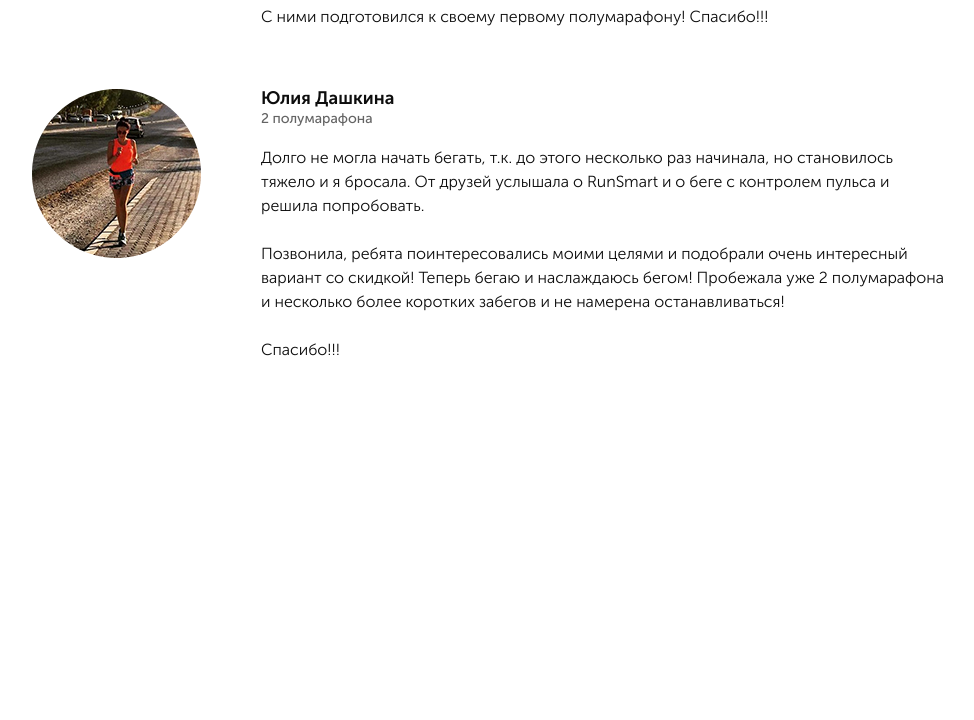
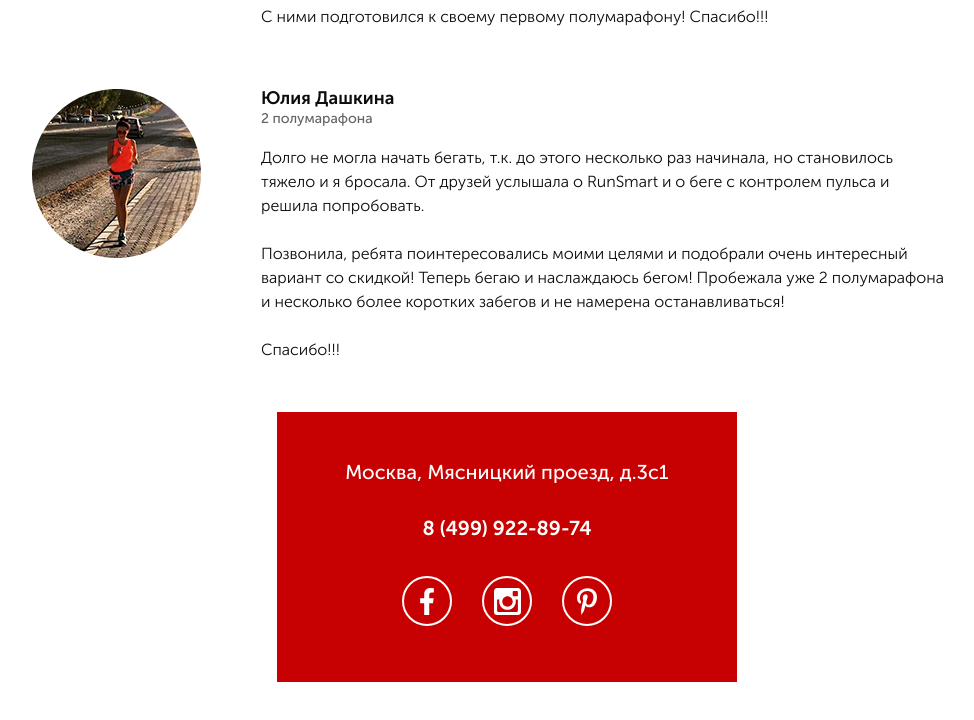
Before and after one commit to l1kholetov/pulse, a website: page src/index.html in a window 1280 px wide. Shown: the part 4388-5108 px from the top of the page, without its empty margins (133-1107 px from the left). Before the commit the page ends 4800 px from the top, so only its background shows below. Drawn offline with nearby package versions, Linux system fonts and the light colour scheme.

Commit message:
add footer

```diff
--- a/src/index.html
+++ b/src/index.html
@@ -626,6 +626,24 @@
 		</div>
 	</section>
 
+	<footer class="footer">
+		<!-- <iframe src="https://www.google.com/maps/embed?pb=!1m18!1m12!1m3!1d2244.4101171575735!2d37.644272577087854!3d55.768748690762486!2m3!1f0!2f0!3f0!3m2!1i1024!2i768!4f13.1!3m3!1m2!1s0x46b54a63664af129%3A0x32043f062d12723a!2z0JzRj9GB0L3QuNGG0LrQuNC5INC_0YAt0LQsIDMg0YHRgtGA0L7QtdC90LjQtSAxLCDQnNC-0YHQutCy0LAsIDEwNzA3OA!5e0!3m2!1sru!2sru!4v1721039351625!5m2!1sru!2sru" width="100%" height="630" style="border:0;" allowfullscreen="" loading="lazy" referrerpolicy="no-referrer-when-downgrade"></iframe> -->
+
+		<!-- <iframe src="https://yandex.ru/map-widget/v1/?um=constructor%3Aa63d34ca7c6802b8df6a3d8646426484bcac2f66e4e6f39075f99269a79dcddb&amp;source=constructor" width="100%" height="630" frameborder="0"></iframe> -->
+
+		<script type="text/javascript" charset="utf-8" async src="https://api-maps.yandex.ru/services/constructor/1.0/js/?um=constructor%3Aa63d34ca7c6802b8df6a3d8646426484bcac2f66e4e6f39075f99269a79dcddb&amp;width=100%25&amp;height=630&amp;lang=ru_RU&amp;scroll=false"></script>
+
+		<div class="footer__info">
+			<address class="footer__addr">Москва, Мясницкий проезд, д.3с1</address>
+			<a class="footer__phone" href="tel:+74999228974">8 (499) 922-89-74</a>
+			<div class="footer__social">
+				<a href="#" class="footer__social-item"><img src="icons/facebook.svg" alt="facebook"></a>
+				<a href="#" class="footer__social-item"><img src="icons/instagram.svg" alt="instagram"></a>
+				<a href="#" class="footer__social-item"><img src="icons/pinterest.svg" alt="pinterest"></a>
+			</div>
+		</div>
+	</footer>
+
 	<script src="//code.jquery.com/jquery-1.11.0.min.js"></script>
 	<script src="//code.jquery.com/jquery-migrate-1.2.1.min.js"></script>
 	<script src="js/slick.min.js"></script>
--- /dev/null
+++ b/src/sass/blocks/_footer.scss
@@ -0,0 +1,62 @@
+.footer {
+	position: relative;
+
+	height: 630px;
+
+	&__info {
+		position: absolute;
+		top: 0;
+		left: 50%;
+		transform: translateX(-50%);
+
+		padding: 50px 68px 60px 68px;
+		width: 460px;
+		height: 270px;
+
+		background-color: $main-color;
+	}
+
+	&__addr {
+		margin-bottom: 36px;
+
+		font-size: 20px;
+		line-height: 1;
+		font-weight: 500;
+		color: #fff;
+		text-align: center;
+	}
+
+	&__phone {
+		display: block;
+		margin-bottom: 38px;
+
+		font-size: 20px;
+		line-height: 1;
+		font-weight: 700;
+		color: #fff;
+		text-align: center;
+		text-decoration: none;
+	}
+
+	&__social {
+		display: flex;
+		justify-content: center;
+		align-items: center;
+	}
+
+	&__social-item {
+		display: flex;
+		justify-content: center;
+		align-items: center;
+		margin: 0 15px;
+		width: 50px;
+		height: 50px;
+
+		border: 2px solid #fff;
+		border-radius: 100%;
+
+		img {
+			height: 27px;
+		}
+	}
+}
--- a/src/sass/style.scss
+++ b/src/sass/style.scss
@@ -21,3 +21,4 @@
 @import 'blocks/carousel';
 @import 'blocks/catalog';
 @import 'blocks/feedback';
+@import 'blocks/footer';
```
Also changed, not shown: src/css/style.min.css.
